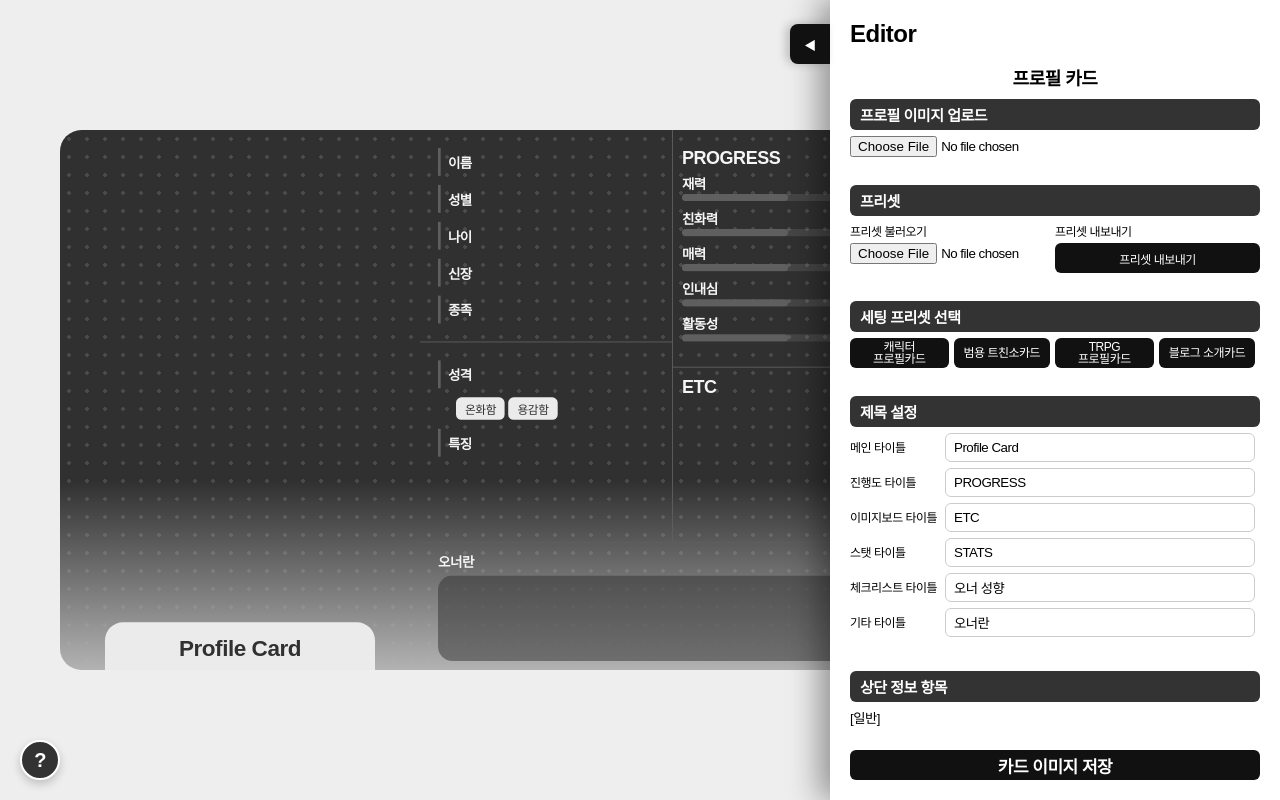
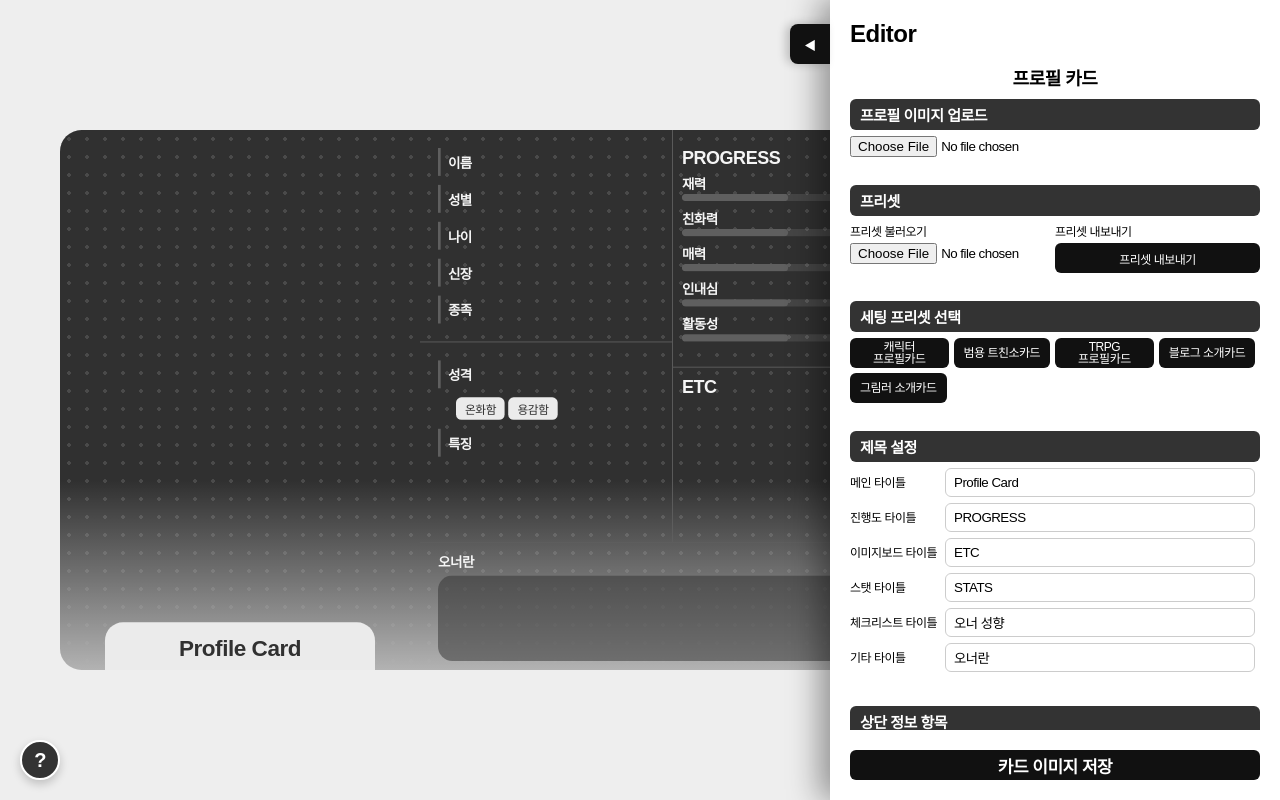
Before and after one commit to Rainbowl-D/profileCardMaker, a plain HTML site: page index.html in a window 1280 px wide. Drawn offline with nearby package versions, Linux system fonts and the light colour scheme; a web font is replaced by a local one.

Commit message:
Add files via upload

```diff
--- a/app.js
+++ b/app.js
@@ -203,6 +203,41 @@ const DEFAULT_PRESETS = {
                   { id: genId(), label: '정보', checked: false },
                   { id: genId(), label: '기술', checked: false },
                   { id: genId(), label: '기타', checked: false }
+                ],
+      etc: '기타'
+    }
+  },
+  drawing: {
+    state: {
+      titles: { main: '닉네임', progress: '그림 성향', mood: 'MY ART', stats: '경험치', goodBad: '작업환경', etc: '기타',fileName:'그림러 소개카드' },
+      infoRows: [
+        { id: genId(), label: '닉네임 / ID', value: '', isTag: false },
+        { id: genId(), label: '사용 SNS', value: '트위터(X),인스타그램,블루스카이,샤오홍슈,블로그,아트스테이션,CARA', isTag: true },
+        { id: genId(), label: '커미션', value: '받지않음,크레페,아트머그,DM,오픈카톡,포스타입,픽시브리퀘스트,스케브,VGEN', isTag: true }
+      ],
+      radar: { enabled: true, labels: ['일러스트','LD','디자인','스탠딩','SD'], values: [3, 4, 2, 5, 1] },
+      progress: { enabled: true, rows: [
+                                        { id: genId(), label: '유테', value: 80 },
+                                        { id: genId(), label: '등신비', value: 50 },
+                                        { id: genId(), label: '실사도', value: 50 },
+                                        { id: genId(), label: '채도', value: 50 },
+                                        { id: genId(), label: '밸류(톤)', value: 50 }
+                                      ] },
+      infoRows02: [
+                    { id: genId(), label: '업로드 성향', value: '낙서,스터디,모작,그림팁,개인작,커미션,외주', isTag: true },
+                    { id: genId(), label: '주 연성 장르', value: '1차,2차,OC,일러스트,스탠딩,디자인', isTag: true }
+                  ],
+      checkList: [
+                  { id: genId(), label: '포토샵', checked: true },
+                  { id: genId(), label: '클튜', checked: false },
+                  { id: genId(), label: '메디방', checked: false },
+                  { id: genId(), label: '프크', checked: false },
+                  { id: genId(), label: '블렌더', checked: false },
+                  { id: genId(), label: '판타', checked: false },
+                  { id: genId(), label: '액타', checked: false },
+                  { id: genId(), label: '모바일', checked: false },
+                  { id: genId(), label: '아패', checked: false },
+                  { id: genId(), label: '연필', checked: false },
                 ],
       etc: '기타'
     }
--- a/index.html
+++ b/index.html
@@ -123,6 +123,7 @@
           <button type="button" onclick="applyBuiltInPreset('twitte')">범용 트친소카드</button>
           <button type="button" onclick="applyBuiltInPreset('trpg')">TRPG 프로필카드</button>
           <button type="button" onclick="applyBuiltInPreset('blog')">블로그 소개카드</button>
+          <button type="button" onclick="applyBuiltInPreset('drawing')">그림러 소개카드</button>
         </div>
       </section>
 
```
